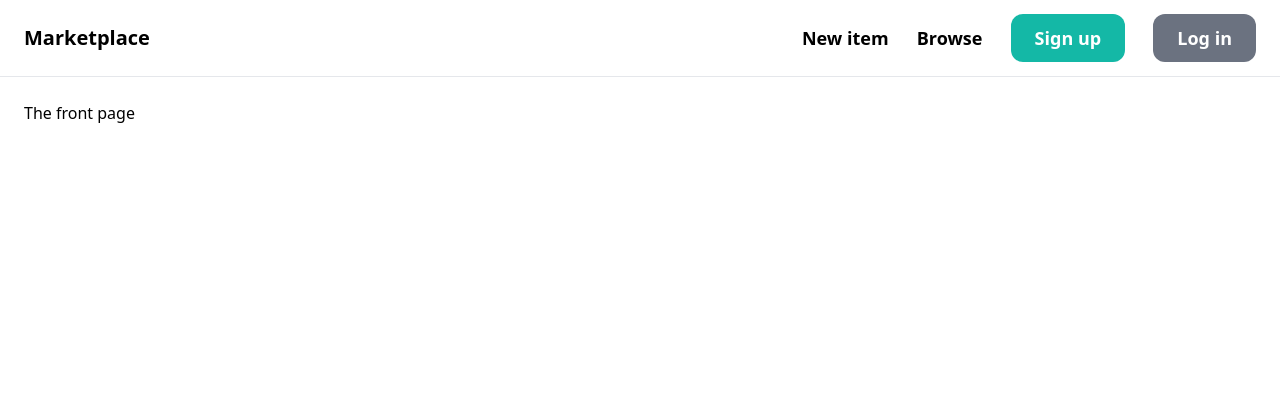
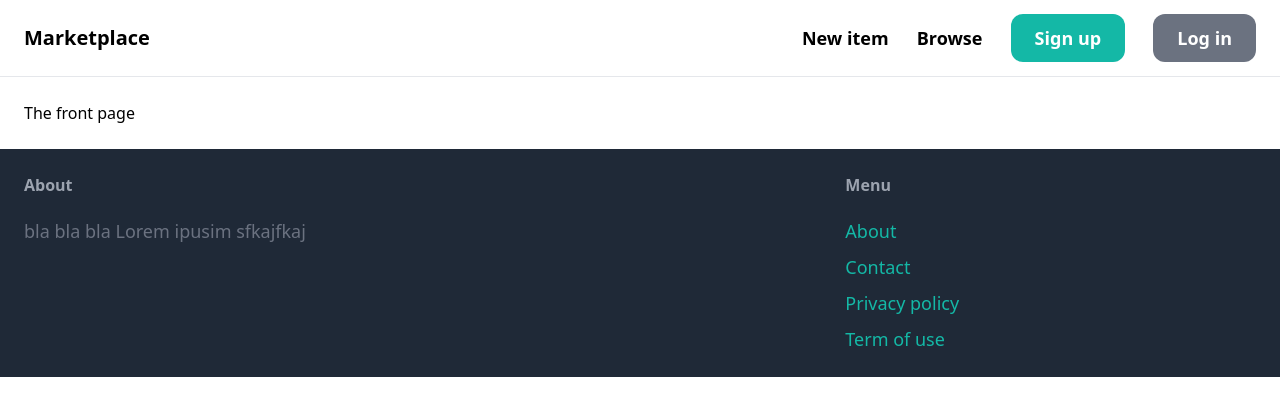
Before and after one commit to severusDude/django-marketplace, a Django app: page / in a window 1280 px wide. Shown: the top 416 px of the page. Run offline with Django 5.2, Linux system fonts and the light colour scheme; some libraries are stand-ins or nearby versions.

Commit message:
feat(ui): add footer

```diff
--- a/marketplace/core/templates/core/base.html
+++ b/marketplace/core/templates/core/base.html
@@ -26,6 +26,24 @@
         {% block content %}{% endblock content %}
     </div>
 
+    <footer class="py-6 px-6 flex justify-between bg-gray-800">
+        <div class="w-2/3 pr-10 ">
+            <h3 class="mb-5 font-semibold text-gray-400">About</h3>
+
+            <p class="text-lg text-gray-500">bla bla bla Lorem ipusim sfkajfkaj</p>
+        </div>
+        <div class="w-1/3">
+            <h3 class="mb-5 font-semibold text-gray-400">Menu</h3>
+
+            <ul class="space-y-2">
+                <li><a href="#" class="text-lg text-teal-500 hover:text-teal-700">About</a></li>
+                <li><a href="{% url 'contact' %}" class="text-lg text-teal-500 hover:text-teal-700">Contact</a></li>
+                <li><a href="#" class="text-lg text-teal-500 hover:text-teal-700">Privacy policy</a></li>
+                <li><a href="#" class="text-lg text-teal-500 hover:text-teal-700">Term of use</a></li>
+            </ul>
+        </div>
+    </footer>
+
 </body>
 
 </html>
```
